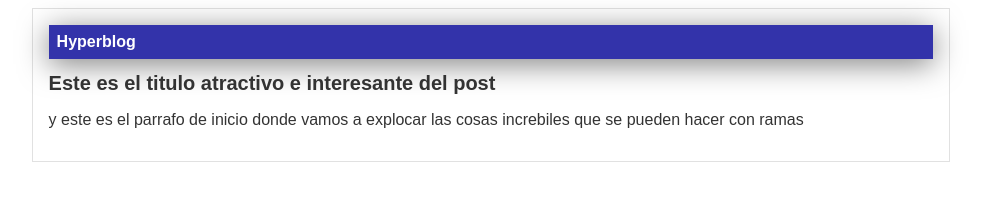
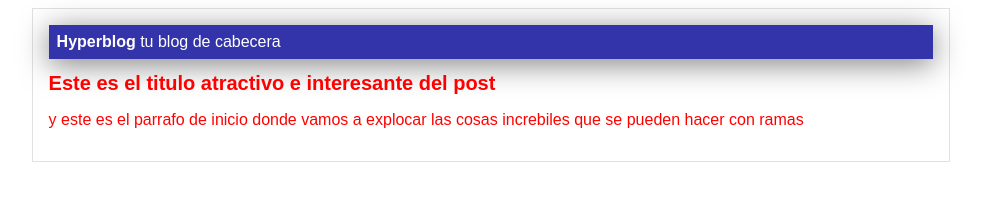
Before and after one commit to ignaicosa/CRUDD, a plain HTML site: page blogpost.html in a window 1280 px wide. Shown: the whole page, without its empty margins (149-1130 px from the left). Drawn offline with Linux system fonts and the light colour scheme.

Commit message:
Modifique la cabecera y el color del texto

```diff
--- a/blogpost.html
+++ b/blogpost.html
@@ -12,7 +12,8 @@
         <div id="container">
             <div id="cabecera">
                 Hyperblog
-
+                <span id="tagline">tu blog de
+                    cabecera</span>
             </div>
             <div id="post">
                 <h1>Este es el titulo
--- a/css/estilos.css
+++ b/css/estilos.css
@@ -1,6 +1,6 @@
 body
 {
-    color: #333;
+    color: red;
     text-align: left;
     font-family: arial;
     font-size: 16px;
```
